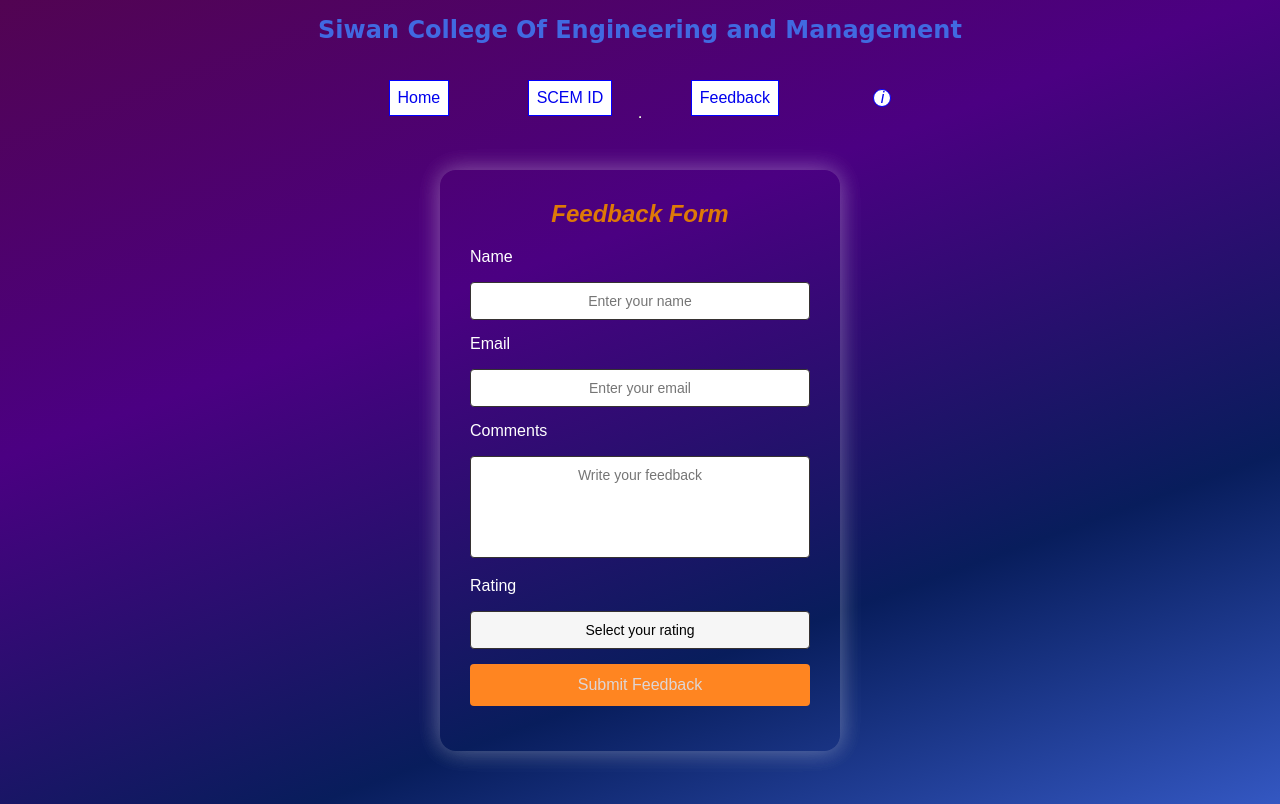
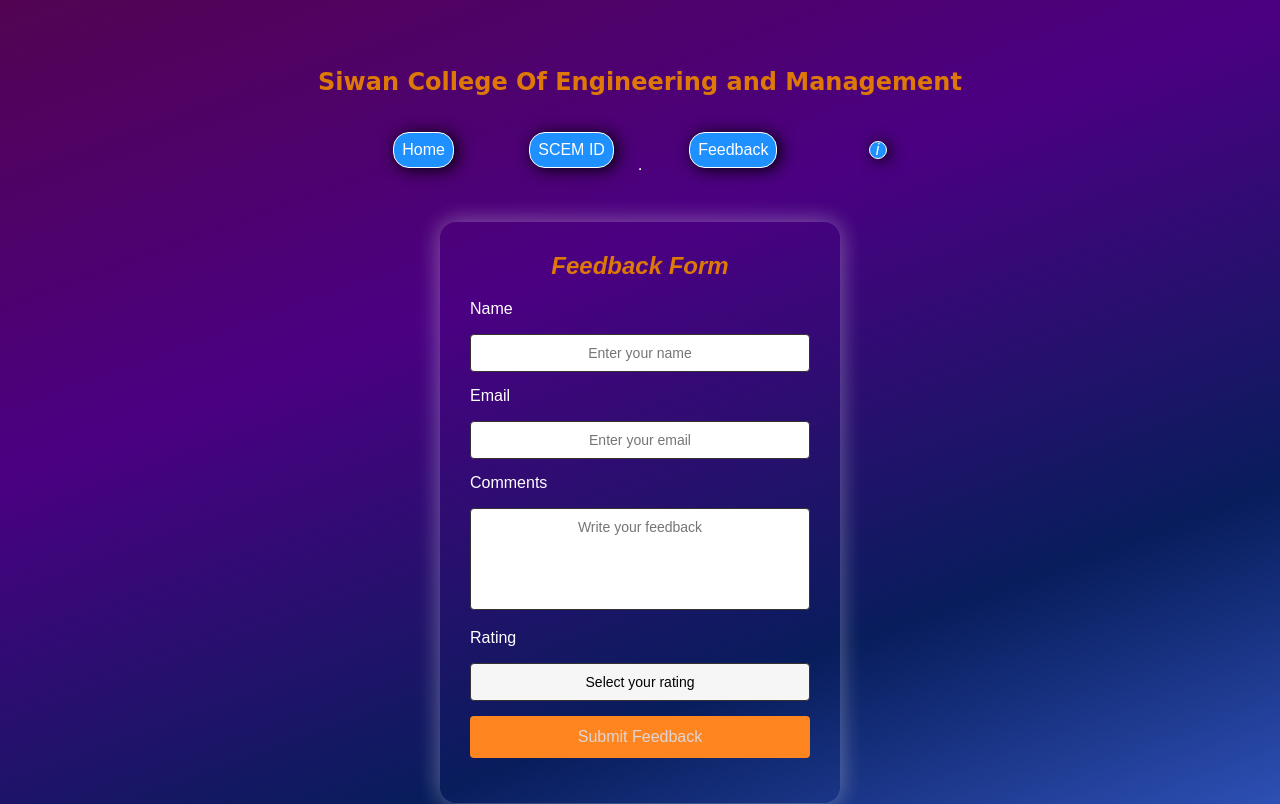
Before and after one commit to siwanscem/siwanscem.github.io, a plain HTML site: page feedback/feedback.html in a window 1280 px wide. Shown: the top 804 px of the page. Drawn offline with Linux system fonts and the light colour scheme.

Commit message:
changes to navbar

```diff
--- a/feedback/feedback.css
+++ b/feedback/feedback.css
@@ -4,6 +4,8 @@
   box-sizing: border-box;
   font-family: "Arial", sans-serif;
 }
+
+
 
 body {
   background-image: linear-gradient(-20deg,
@@ -38,9 +40,11 @@ body {
   margin-bottom: 20px;
   font-size: x-large;
   color: rgb(222, 121, 7);
-
   font-family: "Times New Roman", Times, serif;
 }
+
+
+
 
 .input-group {
   margin-bottom: 15px;
@@ -75,6 +79,7 @@ body {
 .input-group select {
   appearance: none;
   background: #f6f6f6;
+  cursor: pointer;
 }
 
 .input-group textarea {
@@ -90,8 +95,21 @@ body {
   border-radius: 4px;
   font-size: 16px;
   transition: background-color 0.3s;
+
 }
 
 .submit-btn:hover {
   background-color: #dd5a23;
+cursor: pointer;
 }
+
+
+
+
+
+
+#author h1{
+  color: rgb(222, 121, 7);
+  font-family: cursive;
+
+}
--- a/feedback/feedback.html
+++ b/feedback/feedback.html
@@ -7,11 +7,11 @@
   <title>SCEM@Feedback</title>
   <link rel="stylesheet" href="/feedback/feedback.css" />
   <link rel="stylesheet" href="/home.css">
-  <link rel="stylesheet" href="/form.css">
+
   <style>
     #author h1 {
       text-shadow: none;
-      padding-top: 1rem;
+      margin-top: -2rem;
     }
   </style>
 
--- a/home.css
+++ b/home.css
@@ -32,7 +32,7 @@ body {
 
 }
 
-#nav ul a li:hover {
+#nav ul a li{
   transition-duration: 1s;
   background-color: dodgerblue;
   border-color: white;
@@ -43,6 +43,9 @@ body {
   outline: none;
 }
 
+#nav ul a li:hover{
+  background-color: green;
+}
 #nav ul a li:active {
   border-radius: 0;
   scale: 1.2;
```
